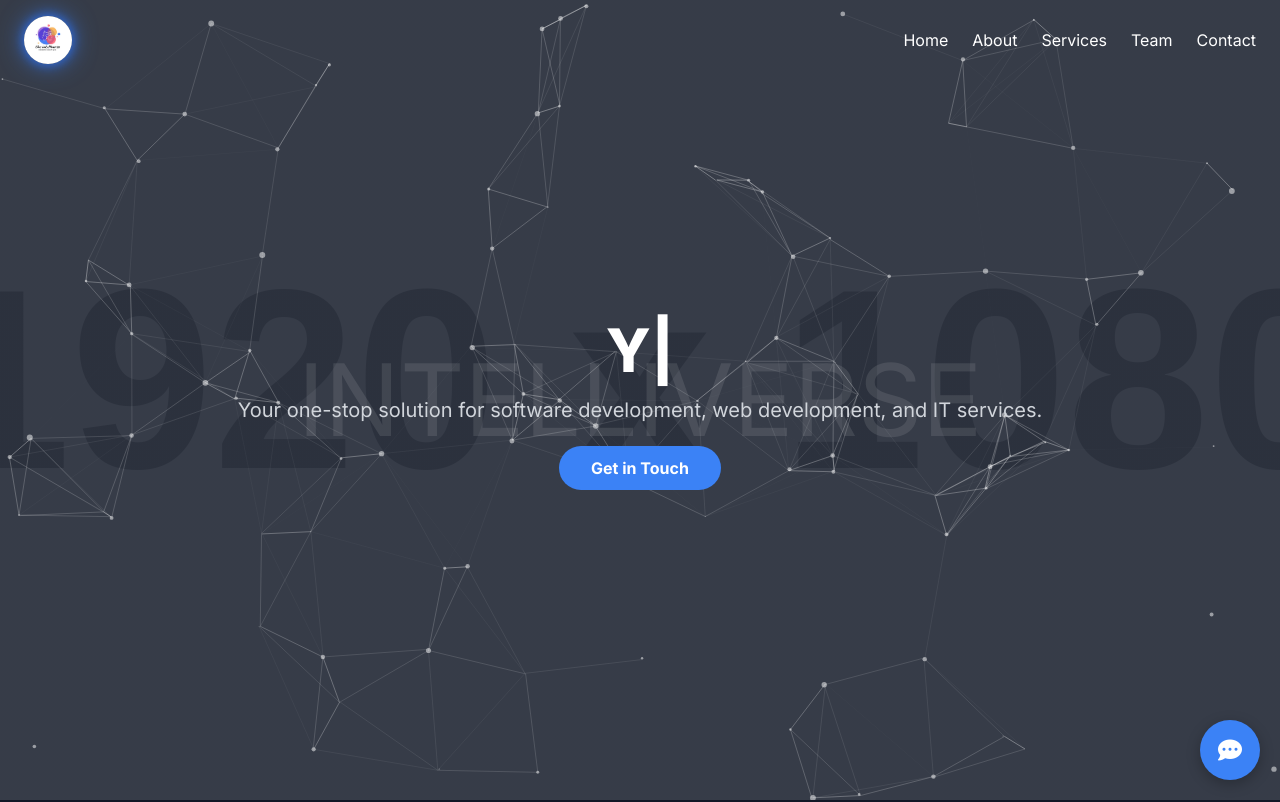
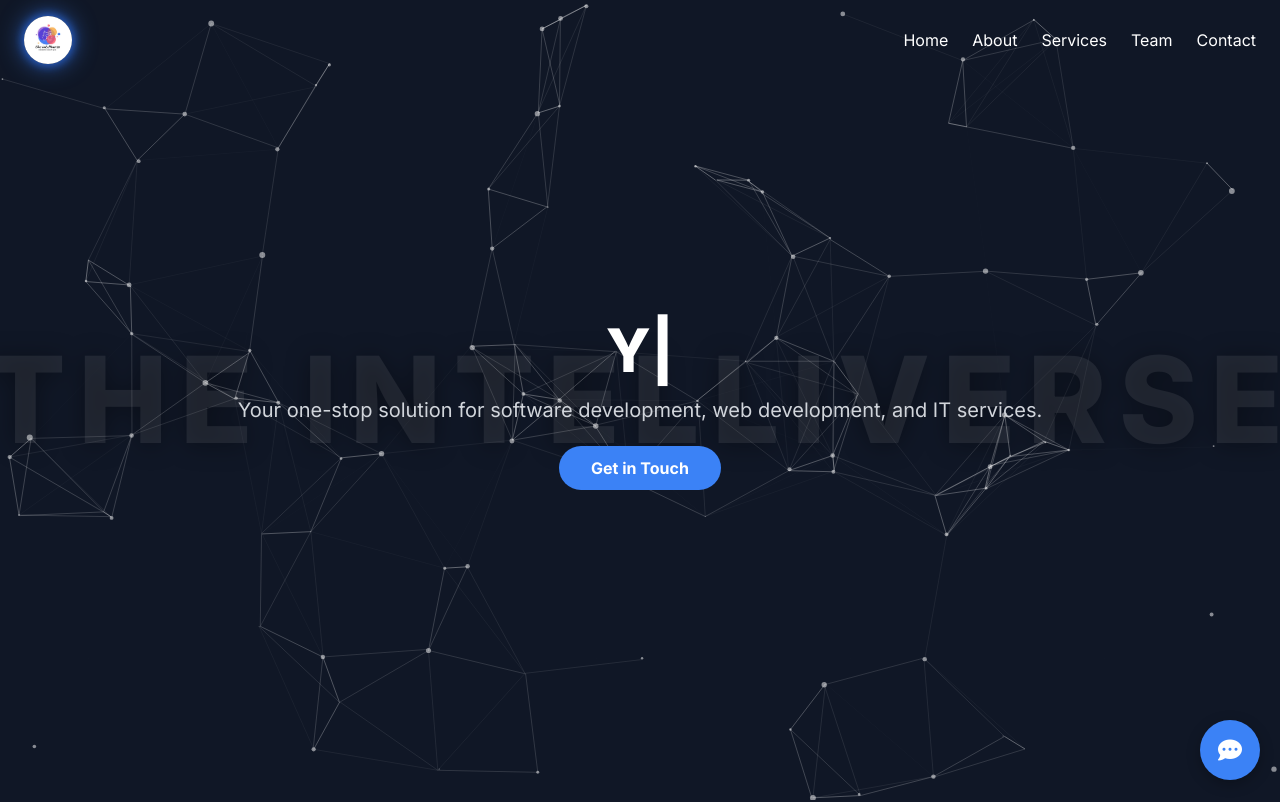
Before and after one commit to DhruvilThummar/The-Intelliverse, a plain HTML site: page index.html in a window 1280 px wide. Shown: the top 802 px of the page. Drawn offline with nearby package versions, Linux system fonts and the light colour scheme; placeholder pictures from the web are drawn by us; animation ran at ten frames a second.

Commit message:
Update index.html

```diff
--- a/index.html
+++ b/index.html
@@ -58,11 +58,12 @@
         .hero-background {
             position: absolute;
             top: 0; left: 0; right: 0; bottom: 0;
-            background: linear-gradient(rgba(17, 24, 39, 0.8), rgba(17, 24, 39, 0.8)), url('https://placehold.co/1920x1080/111827/ffffff');
+            background: linear-gradient(rgba(17, 24, 39, 0.85), rgba(17, 24, 39, 0.85));
             background-size: cover; /* Use cover for better scaling */
             background-position: center;
             animation: kenburns 20s ease-out infinite;
             width: 100%;
+            z-index: 0;
         }
         @keyframes kenburns {
             0% { transform: scale(1.1); } /* Start slightly zoomed in */
@@ -76,45 +77,54 @@
             height: 100%;
             top: 0;
             left: 0;
-            z-index: 1;
+            /* FIX: layer particles above the background text but below hero content */
+            z-index: 2;
         }
         .hero-content {
             position: relative;
-            z-index: 2;
+            /* FIX: top-most in hero stack */
+            z-index: 3;
         }
 
         /* FIX: Added responsive text styles for the hero background text */
         .hero-background-text {
-            color: rgba(255, 255, 255, 0.1); /* Subtle text color */
-            font-size: 10vw; /* Base font size */
-            font-weight: 100;
+            color: rgba(255, 255, 255, 0.08); /* Subtle text color */
+            /* FIX: robust responsive sizing without breaking at breakpoints */
+            font-size: clamp(48px, 14vw, 220px);
+            font-weight: 800;
             position: absolute;
             top: 50%;
             left: 50%;
             transform: translate(-50%, -50%);
-            z-index: 0;
+            /* FIX: sit above hero image, below particles/content */
+            z-index: 1;
             user-select: none; /* Make text unselectable */
             text-transform: uppercase;
+            white-space: nowrap; /* Prevent wrap */
+            letter-spacing: 0.1em;
+            line-height: 1;
+            pointer-events: none; /* FIX: don't block clicks on CTA */
+            text-shadow: 0 2px 24px rgba(0,0,0,0.35); /* subtle lift */
         }
 
+        /* NOTE: legacy breakpoints kept to honor structure; they now inherit clamp() sizing */
         @media (min-width: 376px) { /* mobile size */
             .hero-background-text {
-                font-size: 75%;
+                font-size: 350%; /* use clamp */
             }
         }
 
         @media (min-width: 768px) { /* Tablet size */
             .hero-background-text {
-                font-size: 75%;
+                font-size: 350%; /* use clamp */
             }
         }
 
         @media (min-width: 1280px) { /* Laptop/Desktop size */
             .hero-background-text {
-                font-size: 100px; /* Fixed size on large screens */
+                font-size: 750%; /* use clamp */
             }
         }
-
 
         .reveal-on-scroll {
             opacity: 0;
@@ -380,7 +390,7 @@
 
     <main>
         <section id="home" class="min-h-screen bg-hero flex items-center justify-center"> <div class="hero-background"></div>
-            <h1 class="hero-background-text">Intelliverse</h1>
+            <h1 class="hero-background-text">The Intelliverse</h1>
             <div id="particles-js"></div>
             <div class="container mx-auto px-6 text-center hero-content">
                 <h1 id="hero-title" class="text-4xl md:text-6xl font-extrabold mb-4"><span id="typed-hero"></span></h1>
```
